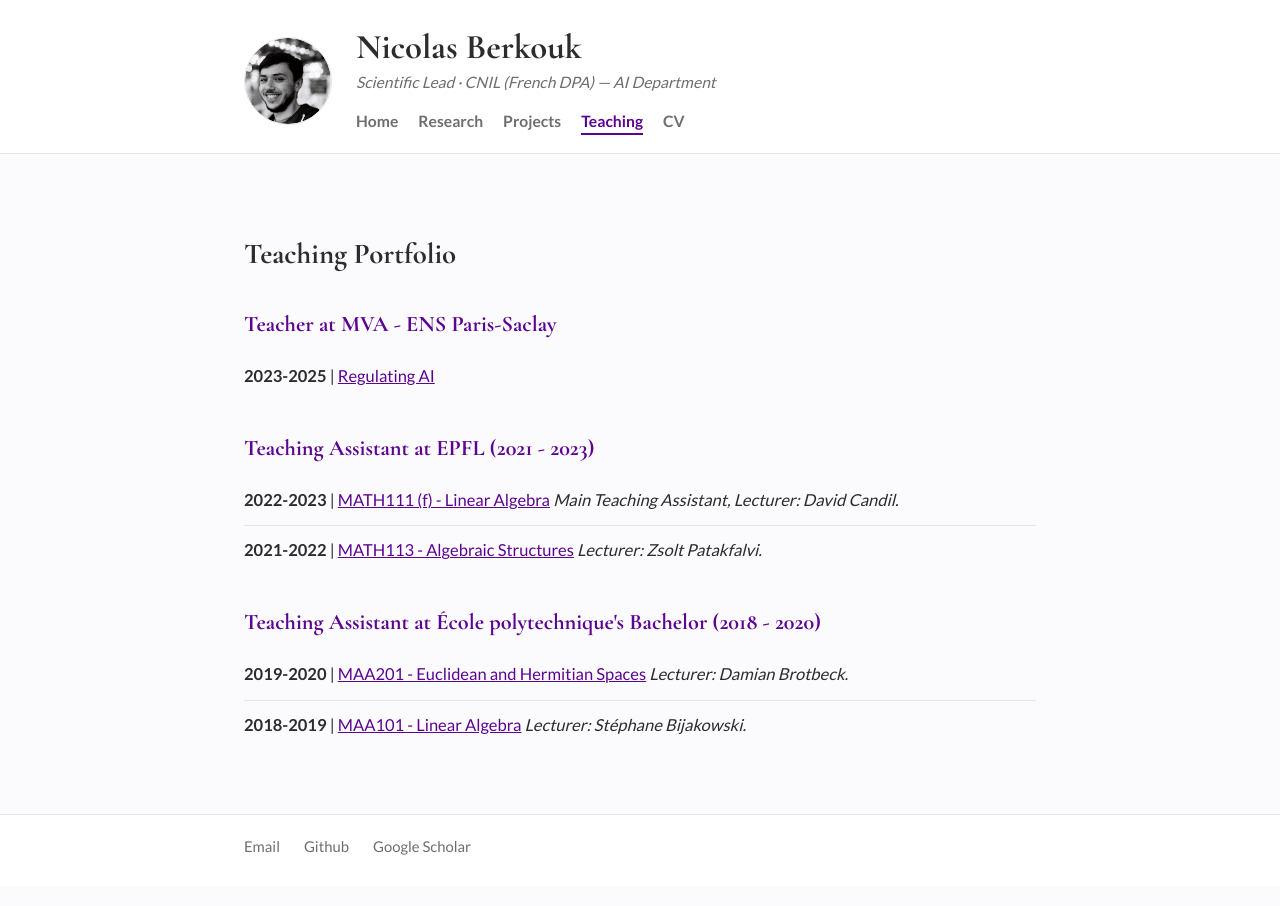
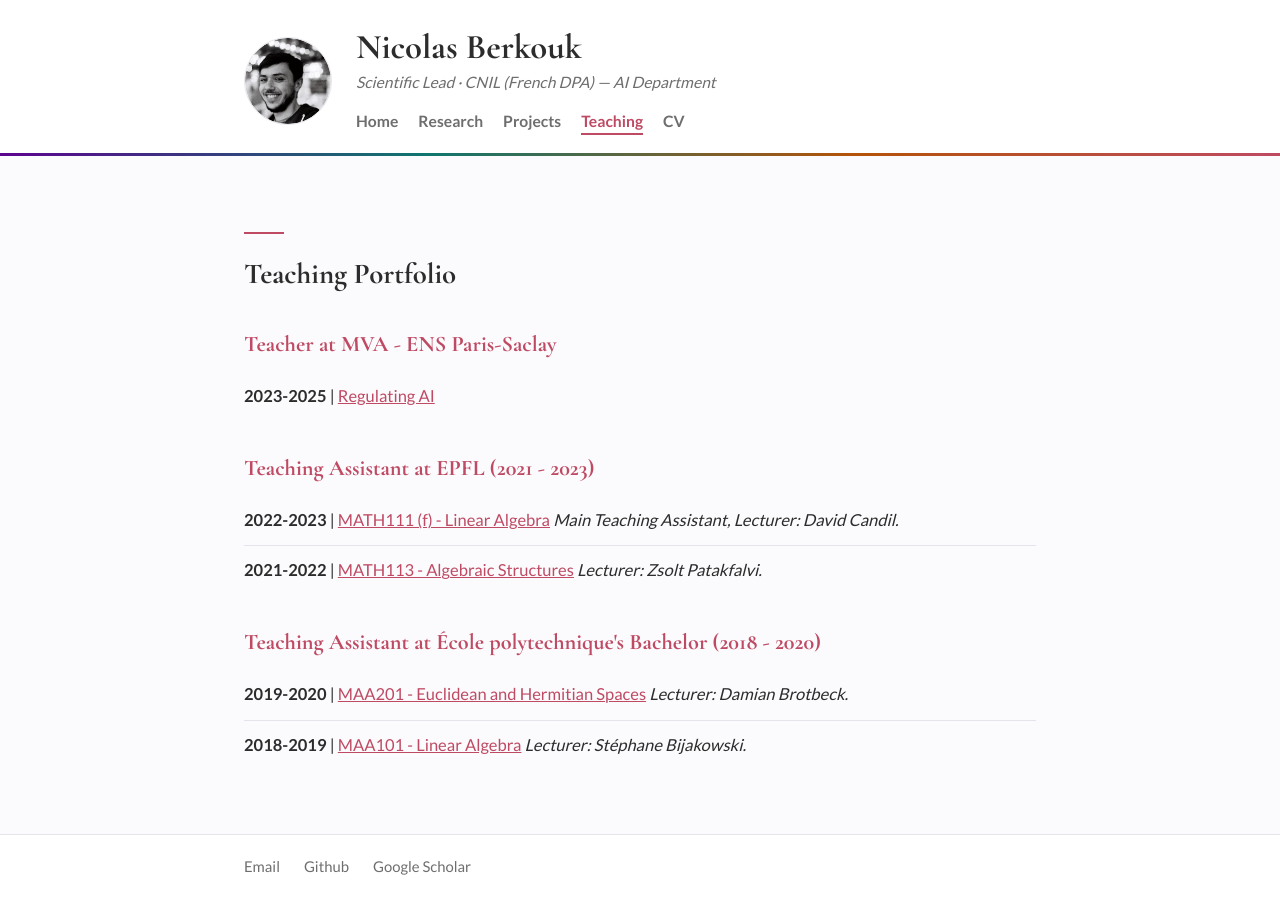
Before and after one commit to nberkouk/nberkouk.github.io, a Jekyll site: the page built from teaching.html, in a window 1280 px wide. Built offline with Jekyll 4.4.1, drawn with Linux system fonts in a browser that asks for light colours.

Commit message:
Colour: 4-hue palette colour-coded per section, gradient header line, accent rules
Co-authored-by: Qwen-Coder <qwen-coder@alibabacloud.com>

```diff
--- a/_layouts/default.html
+++ b/_layouts/default.html
@@ -15,7 +15,7 @@
     <!-- Link to the main stylesheet -->
     <link rel="stylesheet" type="text/css" href="/css/main.css">
 </head>
-<body>
+<body class="page-{{ page.accent | default: 'purple' }}">
 
     <header class="site-header">
         <div class="header-inner">
--- a/css/main.css
+++ b/css/main.css
@@ -5,7 +5,11 @@
 :root {
     --font-heading: 'Cormorant Garamond', serif;
     --font-body: 'Lato', sans-serif;
-    --accent: #5c048f;
+    --purple: #5c048f;
+    --teal: #0f766e;
+    --amber: #b45309;
+    --rose: #be4a63;
+    --accent: var(--purple);
     --text: #2c2c2c;
     --muted: #6e6e6e;
     --border: #e6e4ea;
@@ -26,10 +30,29 @@ body {
     font-size: 16.5px;
 }
 
+/* Per-page accent (colour-coded sections) */
+body.page-teal {
+    --accent: var(--teal);
+}
+
+body.page-amber {
+    --accent: var(--amber);
+}
+
+body.page-rose {
+    --accent: var(--rose);
+}
+
 /* ===== Header ===== */
 .site-header {
     background-color: #ffffff;
-    border-bottom: 1px solid var(--border);
+}
+
+.site-header::after {
+    content: '';
+    display: block;
+    height: 3px;
+    background: linear-gradient(90deg, var(--purple), var(--teal), var(--amber), var(--rose));
 }
 
 .header-inner {
@@ -110,6 +133,18 @@ body {
     font-family: var(--font-heading);
     font-size: 1.75em;
     margin: 40px 0 14px;
+    position: relative;
+    padding-top: 18px;
+}
+
+.page h2::before {
+    content: '';
+    position: absolute;
+    top: 0;
+    left: 0;
+    width: 40px;
+    height: 2px;
+    background: var(--accent);
 }
 
 .page h3 {
@@ -146,13 +181,13 @@ body {
 }
 
 /* Numbered variant for publications */
+ol.card-list {
+    counter-reset: pub;
+}
+
 ol.card-list .card {
     position: relative;
     padding-left: 2em;
-}
-
-ol.card-list {
-    counter-reset: pub;
 }
 
 ol.card-list .card::before {
--- a/projects.html
+++ b/projects.html
@@ -1,6 +1,7 @@
 ---
 layout: default
 title: Nicolas Berkouk - Projects
+accent: amber
 description: Technical projects and articles — PANAME, genmod, and LINC CNIL articles on LLM auditing, explainable AI, and open-source models.
 ---
 
--- a/research.html
+++ b/research.html
@@ -1,6 +1,7 @@
 ---
 layout: default
 title: Nicolas Berkouk - Research
+accent: teal
 description: Academic publications on AI safety and XAI, topology and machine learning, and applied algebraic topology.
 ---
 
--- a/teaching.html
+++ b/teaching.html
@@ -1,6 +1,7 @@
 ---
 layout: default
 title: Nicolas Berkouk - Teaching
+accent: rose
 description: Teaching portfolio — Regulating AI (MVA, ENS Paris-Saclay); teaching assistantships at EPFL and École polytechnique.
 ---
 
```
